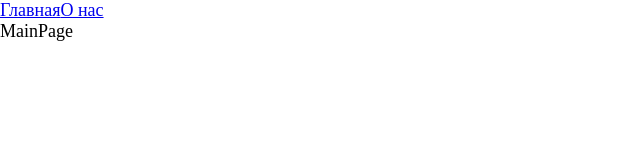
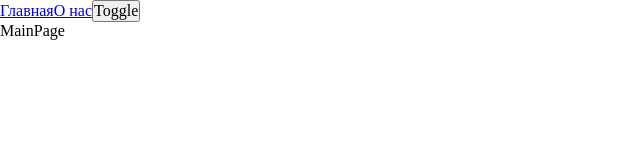
Before and after one commit to nardo88/ulbi, a React app: page / in a window 1280 px wide. Shown: the top 160 px of the page, without its empty margins (0-640 px from the left). Built offline with nearby package versions, Linux system fonts and the light colour scheme.

Commit message:
Создал переменные для CSS и создал тему

```diff
--- a/src/App.tsx
+++ b/src/App.tsx
@@ -1,15 +1,19 @@
-import { Suspense } from "react";
+import { Suspense, useContext, useState } from "react";
 import { Route, Routes } from "react-router-dom";
 import "./styles/index.scss";
 import { AboutPageAsync } from "./components/pages/AboutPage/AboutPage.async";
 import { Link } from "react-router-dom";
 import { MainPageAsync } from "./components/pages/MainPage/MainPage.async";
+import { Theme, ThemeContext } from "./theme/ThemeContext";
+import { useTheme } from "./theme/useTheme";
 
 function App() {
+  const { theme, toggleTheme } = useTheme();
   return (
-    <div className="main">
+    <div className={`main ${theme}`}>
       <Link to={"/"}>Главная</Link>
       <Link to={"/about"}>О нас</Link>
+      <button onClick={toggleTheme}>Toggle</button>
 
       <Suspense fallback={<div>Loading...</div>}>
         <Routes>
--- a/src/index.tsx
+++ b/src/index.tsx
@@ -1,10 +1,13 @@
 import { render } from "react-dom";
 import { BrowserRouter } from "react-router-dom";
 import App from "./App";
+import ThemeProvider from "./theme/ThemeProvider";
 
 render(
   <BrowserRouter>
-    <App />
+    <ThemeProvider>
+      <App />
+    </ThemeProvider>
   </BrowserRouter>,
   document.getElementById("root")
 );
--- a/src/styles/index.scss
+++ b/src/styles/index.scss
@@ -1,9 +1,13 @@
-* {
-    margin: 0;
-    padding: 0;
-    box-sizing: border-box;
+@import "./reset";
+@import "variables/global";
+@import "themes/dark";
+@import "themes/normal";
+
+.main {
+  font: var(--font-m);
+
+  background: var(--bg-color);
+  color: var(--primary-color);
+
+  min-height: 100vh;
 }
-
-.main{
-    font-size: 18px;
-}
--- /dev/null
+++ b/src/styles/reset.scss
@@ -0,0 +1,13 @@
+* {
+  margin: 0;
+  padding: 0;
+  box-sizing: border-box;
+}
+
+input,
+button,
+select,
+textarea {
+  margin: 0;
+  font: inherit;
+}
--- /dev/null
+++ b/src/styles/themes/dark.scss
@@ -0,0 +1,6 @@
+.main.dark {
+  --bg-color: #090949;
+
+  --primary-color: #049604;
+  --secondary-color: #04ff04;
+}
--- /dev/null
+++ b/src/styles/themes/normal.scss
@@ -0,0 +1,6 @@
+.main .normal {
+  --bg-color: #e8e8ea;
+
+  --primary-color: #052ea9;
+  --secondary-color: #0449e0;
+}
--- /dev/null
+++ b/src/styles/variables/global.scss
@@ -0,0 +1,13 @@
+:root {
+  --font-family-main: Consolas, Arial, sans-serif;
+
+  --font-size-m: 16px;
+  --font-line-m: 24px;
+  // объединяющая переменная
+  --font-m: var(--font-size-m) / var(--font-line-m) / var(--font-family-main)
+
+  --font-size-l: 24px;
+  --font-line-l: 32px;
+  --font-l: var(--font-size-l) / var(--font-line-l) / var(--font-family-main)
+
+}
--- /dev/null
+++ b/src/theme/ThemeContext.ts
@@ -0,0 +1,12 @@
+import { createContext } from "react";
+
+export enum Theme {
+  LIGHT = "light",
+  DARK = "dark",
+}
+export interface ThemeContextProps {
+  theme?: Theme;
+  setTheme?: (theme: Theme) => void;
+}
+export const ThemeContext = createContext<ThemeContextProps>({});
+export const LOCAL_STORAGE_THEME_KEY = "theme";
--- /dev/null
+++ b/src/theme/ThemeProvider.tsx
@@ -0,0 +1,18 @@
+import React, { FC, useMemo, useState } from "react";
+import { LOCAL_STORAGE_THEME_KEY, Theme, ThemeContext } from "./ThemeContext";
+
+const defaultTheme =
+  (localStorage.getItem(LOCAL_STORAGE_THEME_KEY) as Theme) || Theme.LIGHT;
+
+const ThemeProvider: FC = ({ children }) => {
+  const [theme, setTheme] = useState<Theme>(defaultTheme);
+
+  const defaultProps = useMemo(() => ({ theme, setTheme }), [theme]);
+  return (
+    <ThemeContext.Provider value={defaultProps}>
+      {children}
+    </ThemeContext.Provider>
+  );
+};
+
+export default ThemeProvider;
--- /dev/null
+++ b/src/theme/useTheme.ts
@@ -0,0 +1,22 @@
+import { useContext } from "react";
+import { LOCAL_STORAGE_THEME_KEY, Theme, ThemeContext } from "./ThemeContext";
+
+interface UseThemeResult {
+  toggleTheme: () => void;
+  theme: Theme;
+}
+
+export function useTheme(): UseThemeResult {
+  const { theme, setTheme } = useContext(ThemeContext);
+
+  const toggleTheme = () => {
+    const newTheme = theme === Theme.DARK ? Theme.LIGHT : Theme.DARK;
+    setTheme(newTheme);
+    localStorage.setItem(LOCAL_STORAGE_THEME_KEY, newTheme);
+  };
+
+  return {
+    toggleTheme,
+    theme,
+  };
+}
```
